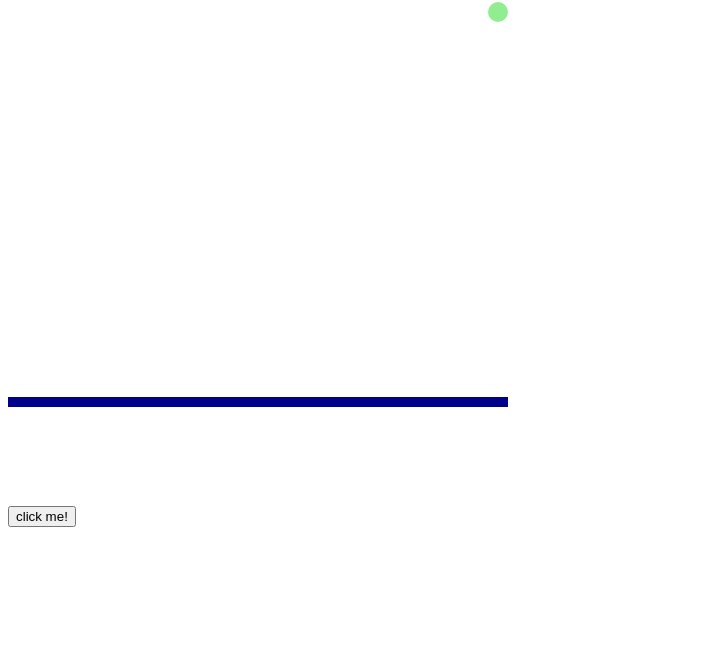
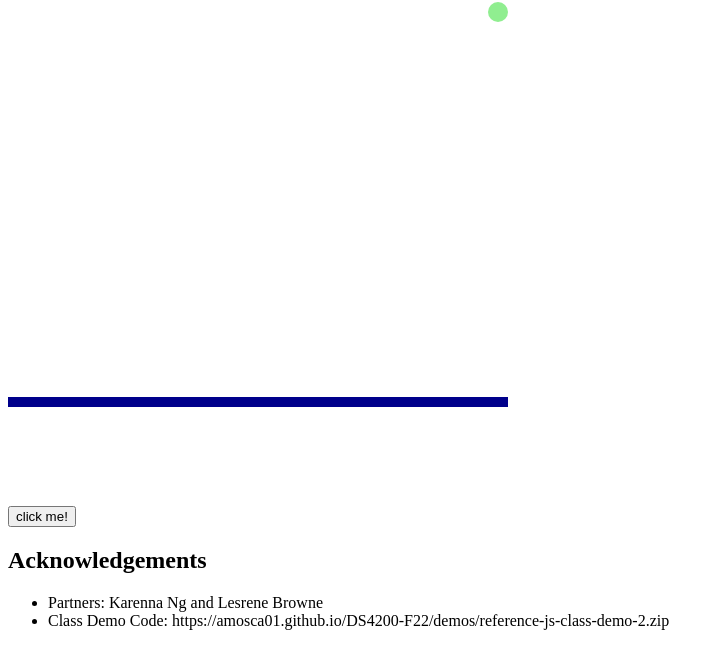
Before and after one commit to DS4200-Sec2-F22/ic-06-ngk5, a plain HTML site: page index.html in a window 1280 px wide. Shown: the part 78-746 px from the top of the page, without its empty margins (0-724 px from the left). Drawn offline with Linux system fonts and the light colour scheme.

Commit message:
acknowledgements

```diff
--- a/index.html
+++ b/index.html
@@ -20,6 +20,12 @@
     <button id="redButton" type="button">click me!</button>
 
     <script src="main.js"></script>
+
+    <h2>Acknowledgements</h2>
+    <ul>
+        <li>Partners: Karenna Ng and Lesrene Browne</li>
+        <li>Class Demo Code: https://amosca01.github.io/DS4200-F22/demos/reference-js-class-demo-2.zip</li>
+    </ul>
 </body>
 
 </html>
```
